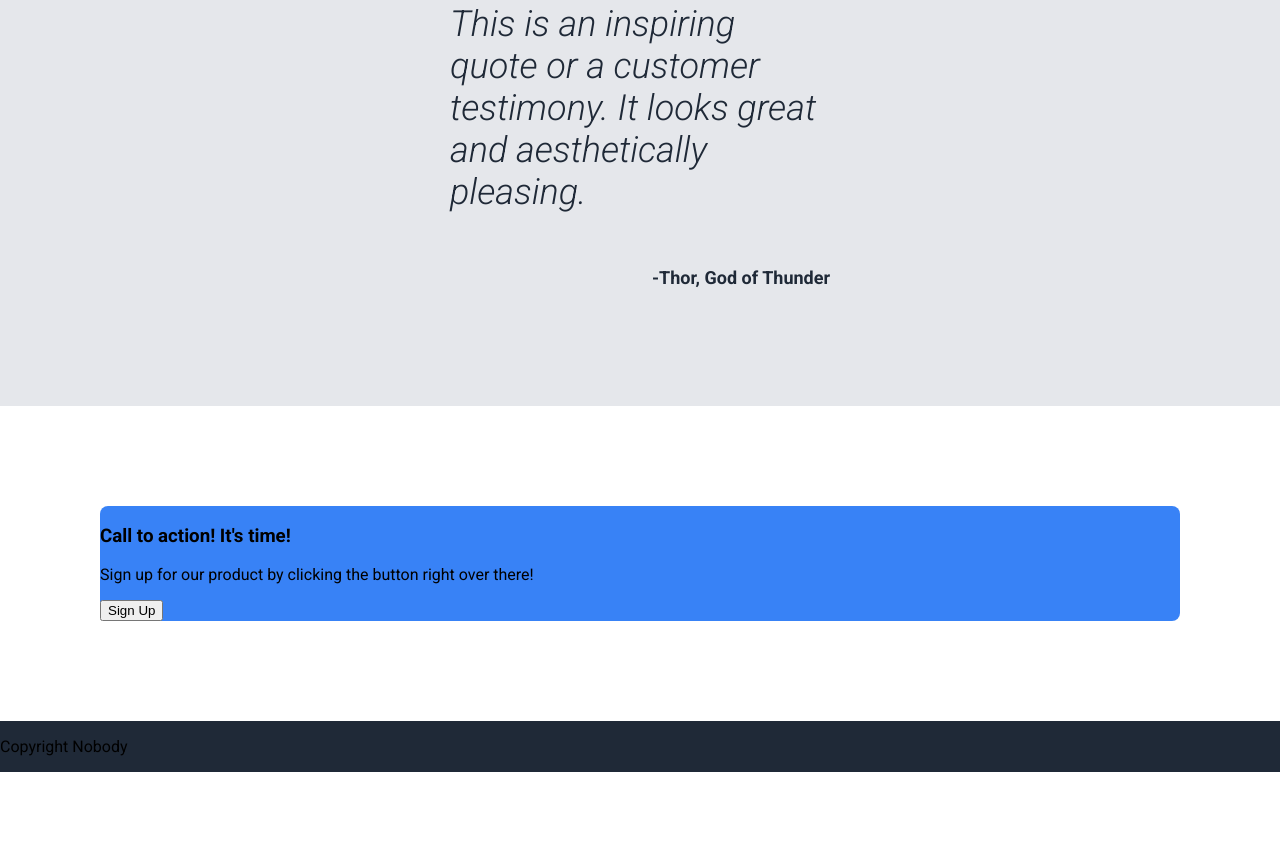
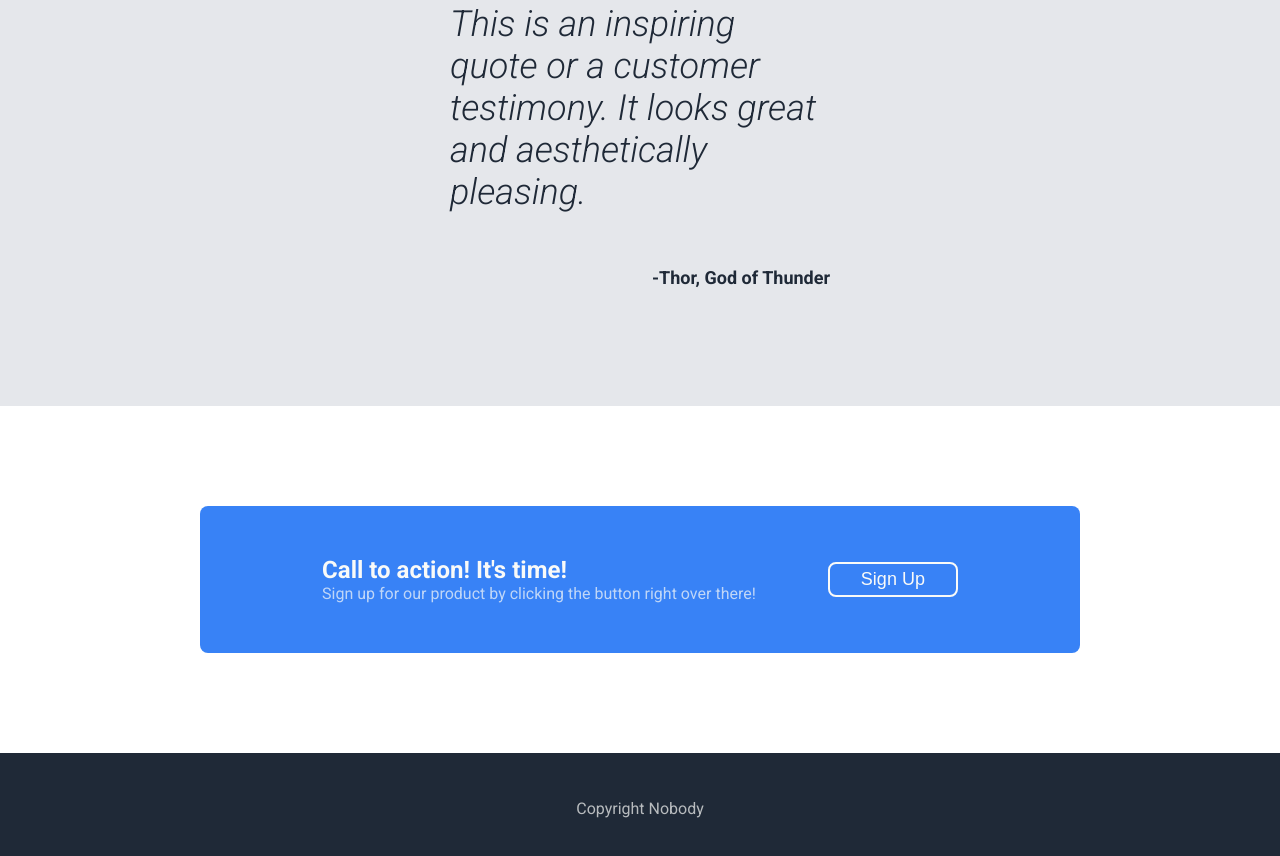
Before and after one commit to m-r-todd/odin-landing-page, a plain HTML site: page index.html in a window 1280 px wide. Shown: the part 1091-1947 px from the top of the page. Before the commit the page ends 1863 px from the top, so only its background shows below. Drawn offline with Linux system fonts and the light colour scheme; a web font is replaced by a local one.

Commit message:
Complete project

```diff
--- a/index.html
+++ b/index.html
@@ -56,7 +56,7 @@
         <p id="cite">-Thor, God of Thunder</p>
     </div>
     <div id="last-section">
-     <div>
+     <div id="action">
       <h3>Call to action! It's time!</h3>
       <p>Sign up for our product by clicking the button right over there!</p>
      </div>
--- a/style.css
+++ b/style.css
@@ -129,11 +129,46 @@ body {
 
  #last-section {
    background-color: #3882F6;
-   margin: 100px;
+   margin: 100px 200px;
    border-radius: 8px;
+   display: flex;
+   color: #F9FAF8;
+   justify-content: space-evenly;
+   padding: 50px;
+   align-items: center;
+}
+
+ #last-section button{
+  width: 130px;
+  height: 35px;
+  border-radius: 8px;
+  background-color: transparent;
+  border: 2px solid #F9FAF8;
+  font-size: 18px;
+  color: #F9FAF8;
+ }
+
+
+ #action h3 {
+  font-size: 24px;
+  padding: 0;
+  margin: 0;
+ }
+
+ #action p {
+  padding: 0;
+  margin: 0;
+  opacity: .7;;
  }
 
  footer {
    background-color: #1F2937;
+   color: #F9FAF8;
+   text-align: center;
+   padding: 30px 0;
+ }
+
+ footer  p {
+  opacity: .7;
 
  }
```
